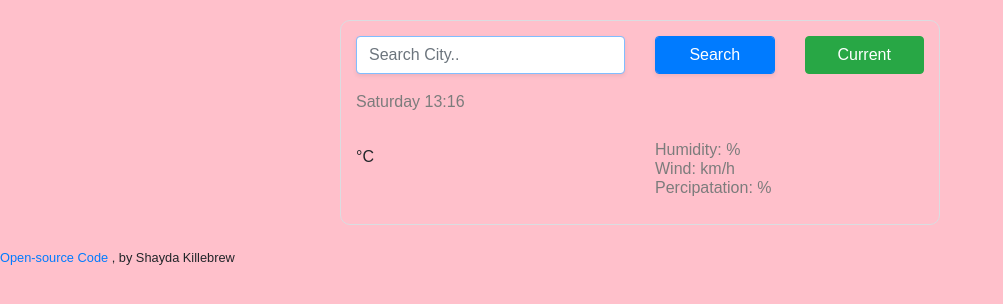
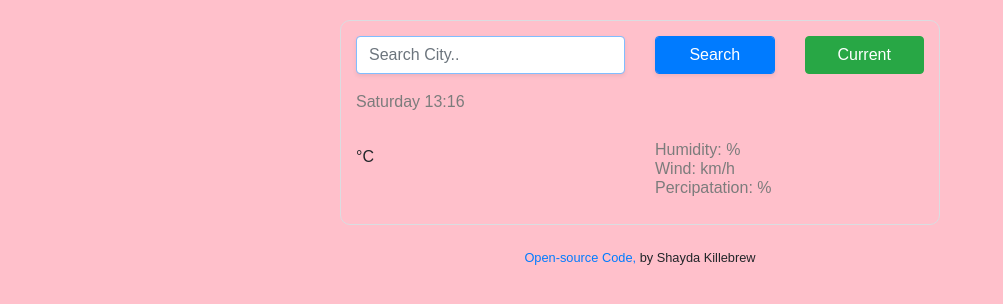
Before and after one commit to pricanma13/weather-app, a plain HTML site: page index.html in a window 1280 px wide. Shown: the whole page, without its empty margins (0-1003 px from the left). Drawn offline with nearby package versions, Linux system fonts and the light colour scheme; no server answers.

Commit message:
updated paragraph for open source link

```diff
--- a/index.html
+++ b/index.html
@@ -71,6 +71,7 @@
         </div>
       </div>
     </div>
+    <p>
       <small>
         <a
           <
@@ -78,10 +79,12 @@
           target="_blank"
           class="github"
         >
-        Open-source Code
+          Open-source Code,
         </a>
-      , by Shayda Killebrew
+        by Shayda Killebrew
       </small>
+    </p>
+
     <script src="script.js"></script>
   </body>
 </html>
--- a/style.css
+++ b/style.css
@@ -9,6 +9,9 @@ h1 {
   font-weight: 100;
   line-height: 28px;
   margin: 0;
+}
+p {
+  text-align: center;
 }
 
 ul {
```
Lines whose indentation alone changed are shown as unchanged.
